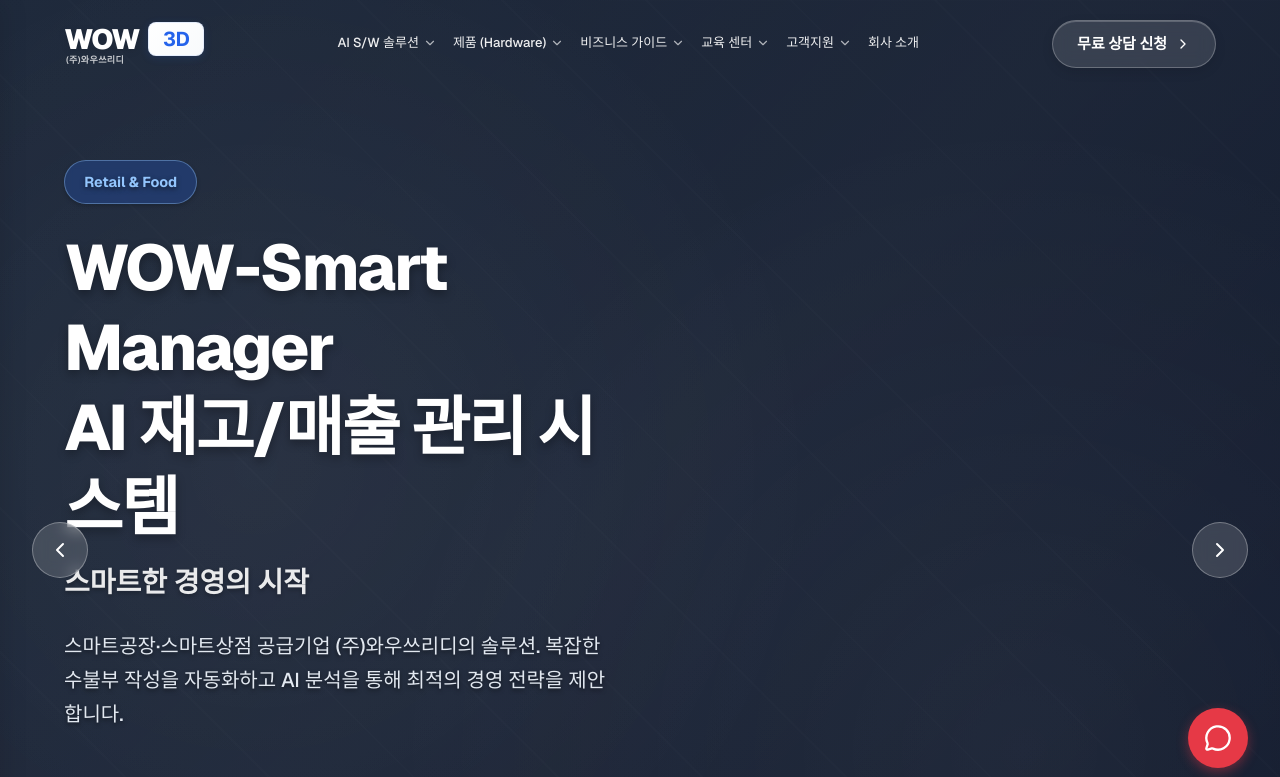
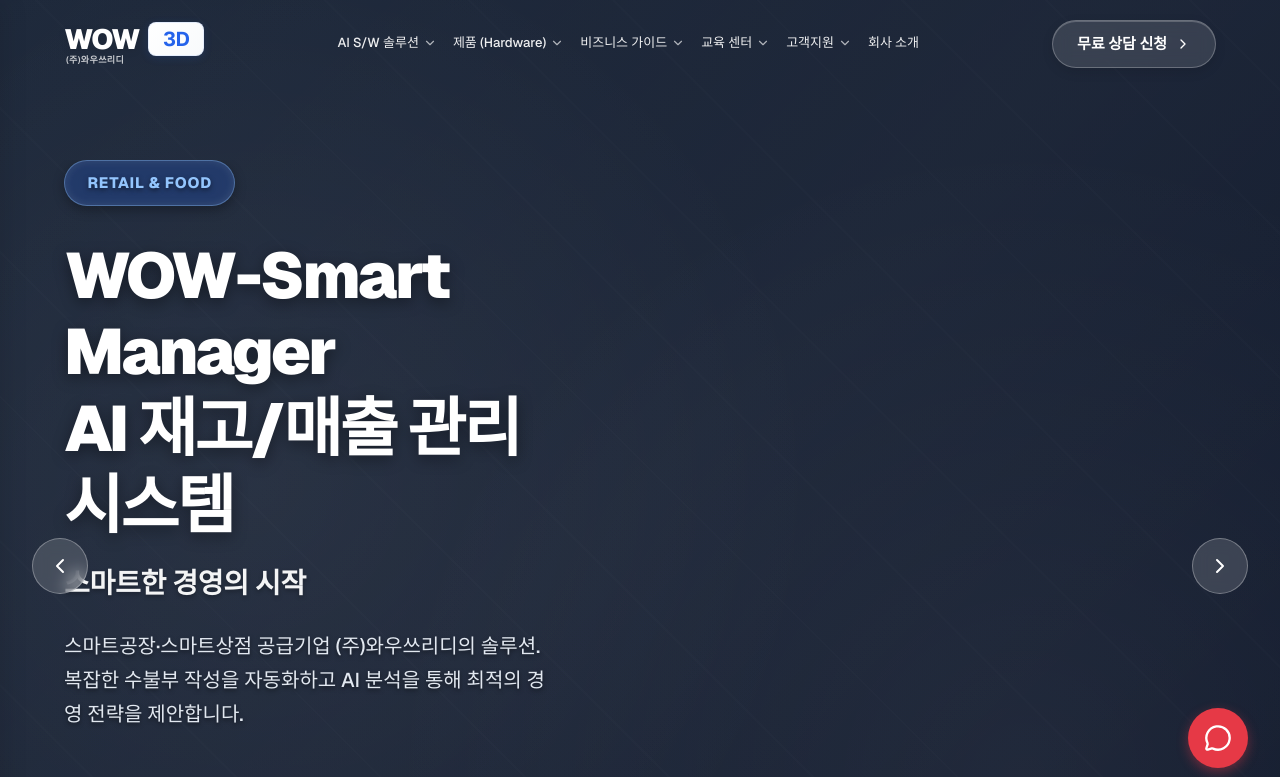
Before and after one commit to seojeongju/wow3d_saas, a Next.js app: page / in a window 1280 px wide. Shown: the top 777 px of the page. Built offline with nearby package versions, Linux system fonts and the light colour scheme.

Commit message:
feat: 히어로 섹션 UI 고도화 및 구도 개선

```diff
--- a/src/app/page.module.css
+++ b/src/app/page.module.css
@@ -70,16 +70,15 @@
 }
 
 .heroContent {
-  padding-bottom: 6rem;
-  /* Reduced space for curve */
+  padding-bottom: 8rem;
   display: grid;
   grid-template-columns: 1fr;
-  gap: 3rem;
+  gap: 4rem;
   align-items: center;
   z-index: 10;
   position: relative;
   width: 100%;
-  animation: fadeIn 0.6s ease-in-out;
+  animation: fadeIn 0.8s cubic-bezier(0.16, 1, 0.3, 1);
 }
 
 @keyframes fadeIn {
@@ -117,24 +116,33 @@
 .badge {
   background: rgba(37, 99, 235, 0.25);
   color: #93C5FD;
-  padding: 0.6rem 1.2rem;
+  padding: 0.6rem 1.4rem;
   border-radius: 2rem;
-  font-size: 0.9rem;
-  font-weight: 700;
-  margin-bottom: 1.5rem;
+  font-size: 0.95rem;
+  font-weight: 750;
+  margin-bottom: 2rem;
   border: 1px solid rgba(147, 197, 253, 0.4);
-  backdrop-filter: blur(4px);
+  backdrop-filter: blur(8px);
   display: inline-block;
-  box-shadow: 0 2px 4px rgba(0, 0, 0, 0.2);
+  box-shadow: 0 4px 12px rgba(0, 0, 0, 0.3), inset 0 0 10px rgba(255, 255, 255, 0.1);
+  text-transform: uppercase;
+  letter-spacing: 0.05em;
+  transition: all 0.3s ease;
+}
+
+.badge:hover {
+  transform: translateY(-2px);
+  box-shadow: 0 6px 15px rgba(0, 0, 0, 0.4), inset 0 0 15px rgba(255, 255, 255, 0.2);
+  border-color: rgba(255, 255, 255, 0.5);
 }
 
 .heroTitle {
   font-size: 3.5rem;
-  font-weight: 800;
-  line-height: 1.25;
-  margin-bottom: 0.75rem;
-  letter-spacing: -0.03em;
-  text-shadow: 0 4px 10px rgba(0, 0, 0, 0.3);
+  font-weight: 850;
+  line-height: 1.2;
+  margin-bottom: 1rem;
+  letter-spacing: -0.04em;
+  text-shadow: 0 4px 15px rgba(0, 0, 0, 0.4);
   color: #ffffff;
   white-space: pre-line;
 }
@@ -143,8 +151,9 @@
   font-size: 1.5rem;
   font-weight: 600;
   margin-bottom: 1.5rem;
-  color: rgba(255, 255, 255, 0.9);
+  color: rgba(255, 255, 255, 0.95);
   text-shadow: 0 2px 4px rgba(0, 0, 0, 0.3);
+  letter-spacing: -0.01em;
 }
 
 .highlight {
@@ -196,16 +205,30 @@
   display: none;
   position: relative;
   width: 100%;
-  max-width: 960px;
+  max-width: 1000px;
   margin-left: auto;
-  animation: slideInRight 0.8s cubic-bezier(0.16, 1, 0.3, 1);
-  perspective: 1000px;
+  animation: slideInRight 1s cubic-bezier(0.16, 1, 0.3, 1);
+  perspective: 2000px;
+}
+
+/* Background Glow Effect behind the image */
+.heroImageWrapper::before {
+  content: '';
+  position: absolute;
+  top: 50%;
+  left: 50%;
+  transform: translate(-50%, -50%);
+  width: 120%;
+  height: 120%;
+  background: radial-gradient(circle, rgba(255, 255, 255, 0.1) 0%, transparent 70%);
+  z-index: -1;
+  pointer-events: none;
 }
 
 @keyframes slideInRight {
   from {
     opacity: 0;
-    transform: translateX(40px) rotateY(-5deg);
+    transform: translateX(60px) rotateY(-10deg);
   }
 
   to {
@@ -217,24 +240,33 @@
 .heroImage {
   width: 100%;
   height: auto;
-  aspect-ratio: 16 / 9;
-  border-radius: 16px;
+  aspect-ratio: 16 / 10;
+  border-radius: 20px;
   box-shadow:
-    0 25px 50px -12px rgba(0, 0, 0, 0.5),
-    0 10px 20px -8px rgba(0, 0, 0, 0.3),
-    0 0 0 1px rgba(255, 255, 255, 0.1);
+    0 30px 60px -12px rgba(0, 0, 0, 0.6),
+    0 18px 36px -18px rgba(0, 0, 0, 0.4),
+    inset 0 0 0 1px rgba(255, 255, 255, 0.1);
   object-fit: cover;
-  border: 3px solid rgba(255, 255, 255, 0.15);
-  backdrop-filter: blur(8px);
-  transition: all 0.4s cubic-bezier(0.4, 0, 0.2, 1);
+  border: 1px solid rgba(255, 255, 255, 0.2);
+  backdrop-filter: blur(10px);
+  transition: all 0.5s cubic-bezier(0.16, 1, 0.3, 1);
+  transform: rotateY(-3deg) rotateX(2deg);
+  animation: floating 6s ease-in-out infinite;
+}
+
+@keyframes floating {
+  0% { transform: translateY(0) rotateY(-3deg) rotateX(2deg); }
+  50% { transform: translateY(-15px) rotateY(-2deg) rotateX(1deg); }
+  100% { transform: translateY(0) rotateY(-3deg) rotateX(2deg); }
 }
 
 .heroImage:hover {
-  transform: translateY(-8px) scale(1.02);
+  transform: translateY(-8px) scale(1.03) rotateY(0) rotateX(0);
   box-shadow:
-    0 35px 70px -12px rgba(0, 0, 0, 0.6),
-    0 15px 30px -8px rgba(0, 0, 0, 0.4),
-    0 0 0 1px rgba(255, 255, 255, 0.2);
+    0 40px 80px -12px rgba(0, 0, 0, 0.7),
+    0 20px 40px -8px rgba(0, 0, 0, 0.5),
+    inset 0 0 0 1px rgba(255, 255, 255, 0.3);
+  border-color: rgba(255, 255, 255, 0.4);
 }
 
 /* Slider Navigation */
@@ -577,12 +609,13 @@
   }
 
   .heroContent {
-    grid-template-columns: 1fr 1fr;
-    gap: 4rem;
+    grid-template-columns: 0.95fr 1.15fr;
+    gap: 5rem;
   }
 
   .heroImageWrapper {
     display: block;
+    transform: translateX(20px);
   }
 
   .serviceRow {
```
